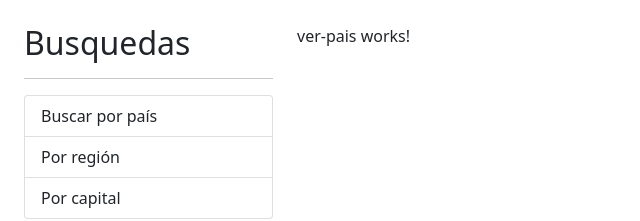
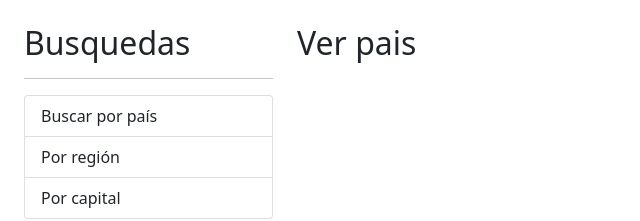
Before and after one commit to eideard-hm/paisesApp-angular, an Angular app: page /pais/1 in a window 1280 px wide. Shown: the top 221 px of the page, without its empty margins (0-640 px from the left). Built offline with nearby package versions, Linux system fonts and the light colour scheme; no server answers.

Commit message:
Changes in the layout and implements the rxjs operators

```diff
--- a/src/app/country/pages/ver-pais/ver-pais.component.html
+++ b/src/app/country/pages/ver-pais/ver-pais.component.html
@@ -1 +1 @@
-<p>ver-pais works!</p>
+<h2>Ver pais</h2>
```
